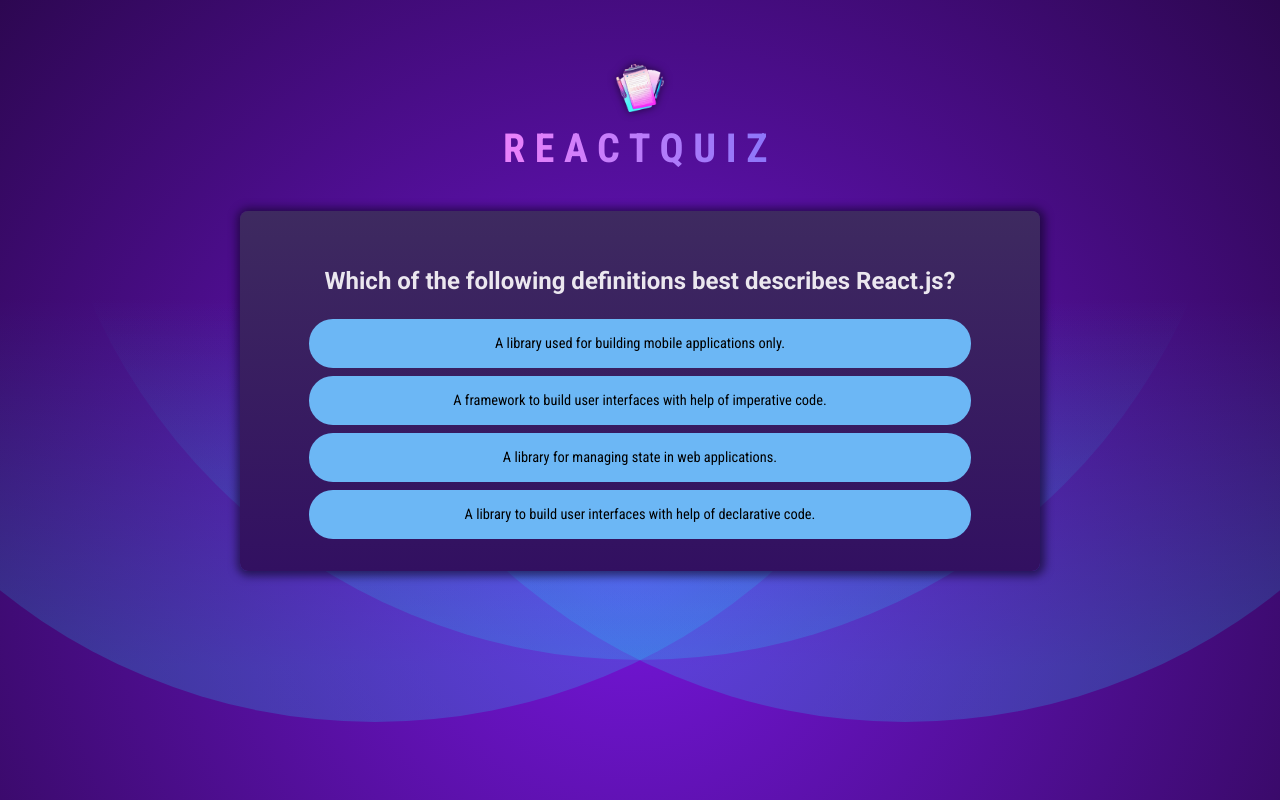
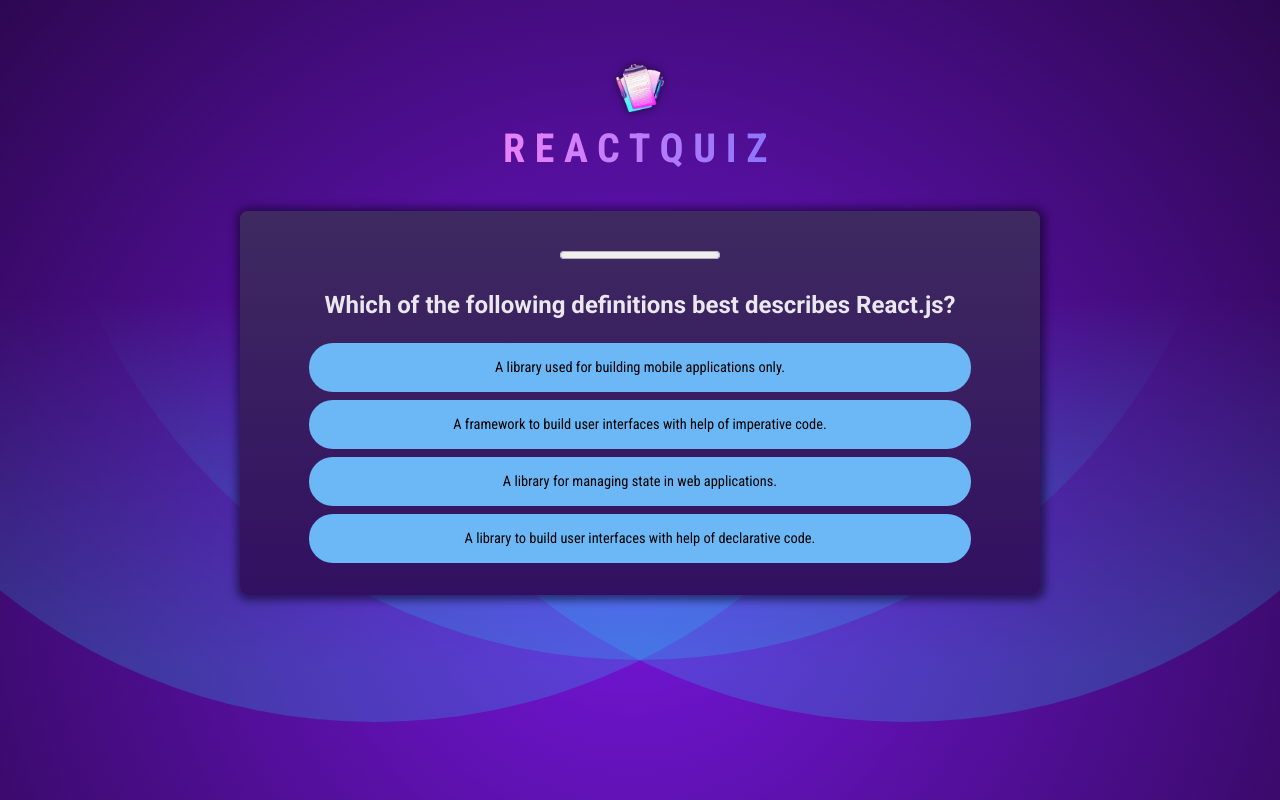
Before and after one commit to s15-coder/QuizApp, a React (Vite) app: page / in a window 1280 px wide. Built offline with nearby package versions, Linux system fonts and the light colour scheme.

Commit message:
feat(quiz): add question timers

```diff
--- /dev/null
+++ b/src/components/ProgressBar.jsx
@@ -0,0 +1,24 @@
+import { useEffect, useState } from "react"
+
+export default function ProgressBar({ timeout, onTimeOut }) {
+    const [remainingSeconds, setRemainingSeconds] = useState(timeout)
+    useEffect(() => {
+      const timeoutId =  setTimeout(onTimeOut, timeout)
+      return ()=>{
+        clearTimeout(timeoutId)
+      }
+    }, [timeout])
+
+    useEffect(() => {
+        const interval = setInterval(() => {
+            setRemainingSeconds(prevRemainingSec => {
+                return prevRemainingSec - 100
+            })
+            return ()=>{
+                clearInterval(interval)
+            }
+        }, 100)
+    }, [])
+
+    return <progress id="question-time" max={timeout} value={remainingSeconds}></progress>
+}
--- a/src/components/Quiz.jsx
+++ b/src/components/Quiz.jsx
@@ -1,6 +1,7 @@
 import { useState } from "react"
 import QuizCompletedImg from "../assets/quiz-complete.png"
 import QUESTIONS from "../questions"
+import ProgressBar from "./ProgressBar";
 
 export default function Quiz(){
     const [answers, setAnswers] = useState([])
@@ -23,6 +24,7 @@
     shuffledAnswers.sort(()=>Math.random() - 0.5)
 
     return <div id="quiz">
+    <ProgressBar timeout={10000} onTimeOut={()=>handleSelectAnswer(null)}/>
     <div id="questions">
         <h2>{QUESTIONS[currentActiveQuestion].text}</h2>
         <ul id="answers">
```
